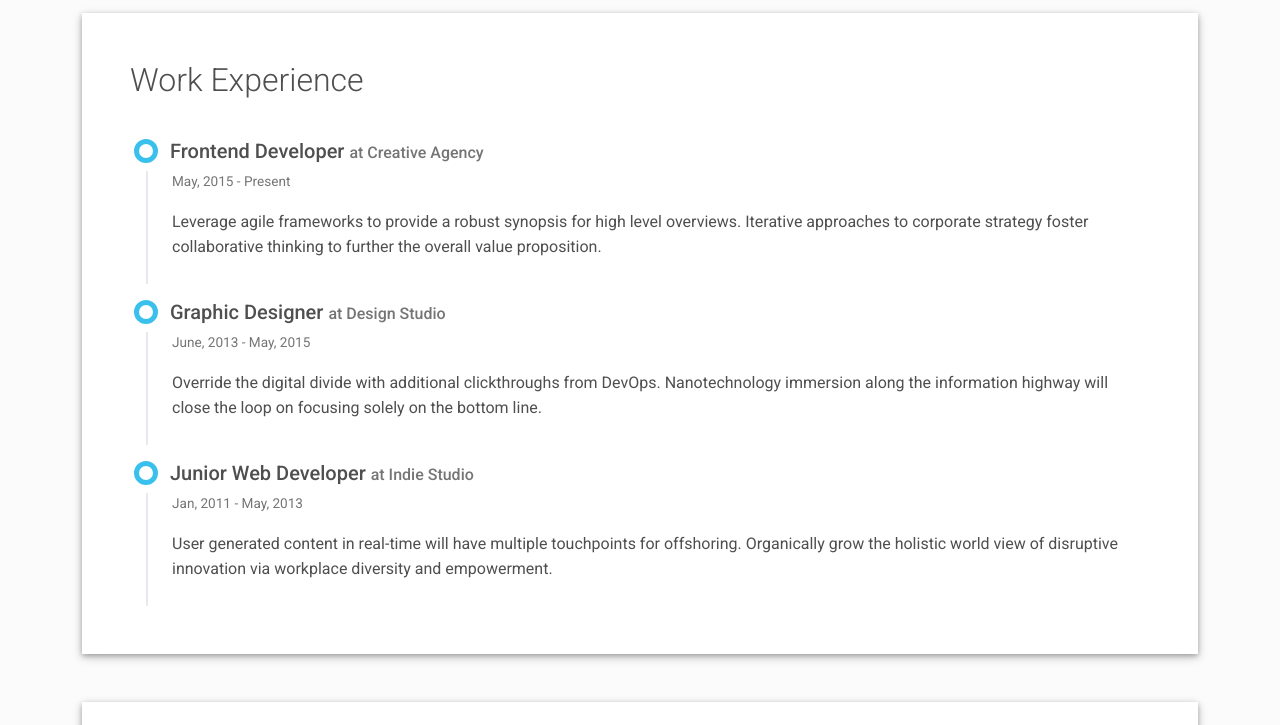
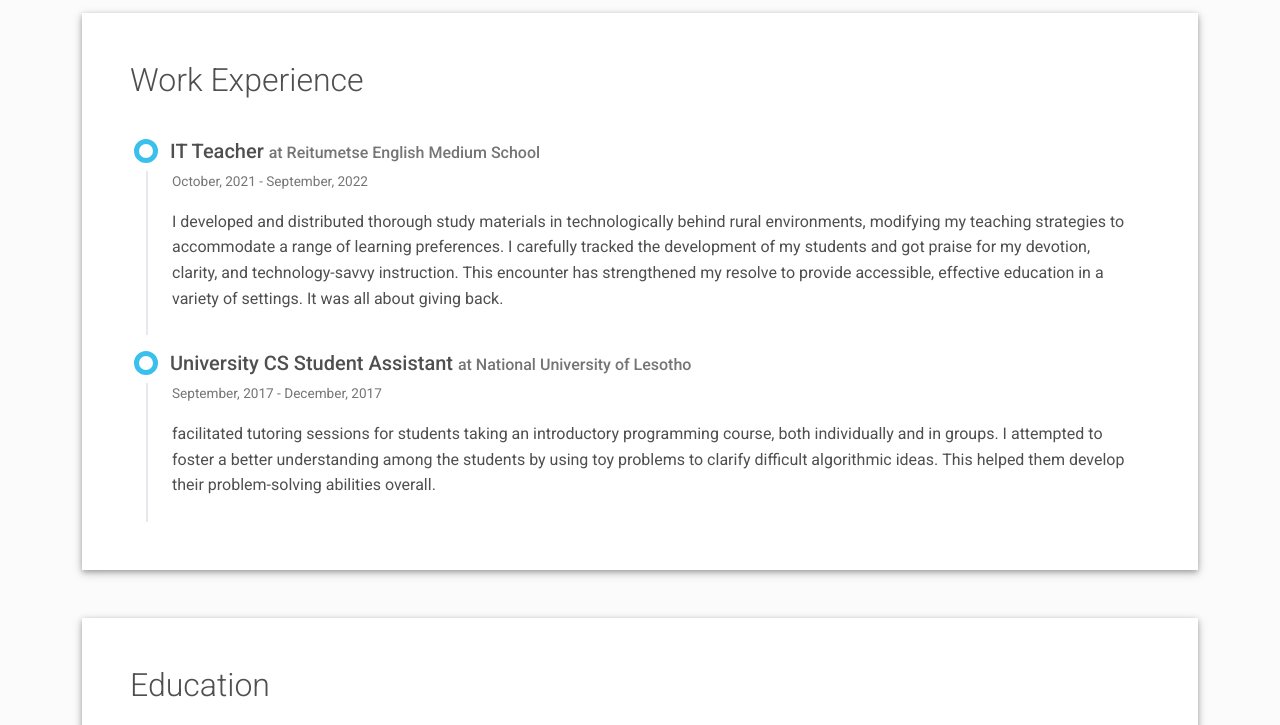
Before and after one commit to davidmatsolo/portfolio, a plain HTML site: page index.html in a window 1280 px wide. Shown: the part 1540-2265 px from the top of the page. Drawn offline with Linux system fonts and the light colour scheme.

Commit message:
Updated Readme file

```diff
--- a/index.html
+++ b/index.html
@@ -186,29 +186,20 @@
       <div class="timeline">
         <div class="timeline-card timeline-card-info" data-aos="fade-in" data-aos-delay="0">
           <div class="timeline-head px-4 pt-3">
-            <div class="h5">Frontend Developer <span class="text-muted h6">at Creative Agency</span></div>
+            <div class="h5">IT Teacher <span class="text-muted h6">at Reitumetse English Medium School</span></div>
           </div>
           <div class="timeline-body px-4 pb-4">
-            <div class="text-muted text-small mb-3">May, 2015 - Present</div>
-            <div>Leverage agile frameworks to provide a robust synopsis for high level overviews. Iterative approaches to corporate strategy foster collaborative thinking to further the overall value proposition.</div>
+            <div class="text-muted text-small mb-3"> October, 2021 - September, 2022</div>
+            <div>I developed and distributed thorough study materials in technologically behind rural environments, modifying my teaching strategies to accommodate a range of learning preferences. I carefully tracked the development of my students and got praise for my devotion, clarity, and technology-savvy instruction. This encounter has strengthened my resolve to provide accessible, effective education in a variety of settings. It was all about giving back. </div>
           </div>
         </div>
         <div class="timeline-card timeline-card-info" data-aos="fade-in" data-aos-delay="200">
           <div class="timeline-head px-4 pt-3">
-            <div class="h5">Graphic Designer <span class="text-muted h6">at Design Studio</span></div>
+            <div class="h5">University CS Student Assistant <span class="text-muted h6">at National University of Lesotho</span></div>
           </div>
           <div class="timeline-body px-4 pb-4">
-            <div class="text-muted text-small mb-3">June, 2013 - May, 2015</div>
-            <div>Override the digital divide with additional clickthroughs from DevOps. Nanotechnology immersion along the information highway will close the loop on focusing solely on the bottom line.</div>
-          </div>
-        </div>
-        <div class="timeline-card timeline-card-info" data-aos="fade-in" data-aos-delay="400">
-          <div class="timeline-head px-4 pt-3">
-            <div class="h5">Junior Web Developer <span class="text-muted h6">at Indie Studio</span></div>
-          </div>
-          <div class="timeline-body px-4 pb-4">
-            <div class="text-muted text-small mb-3">Jan, 2011 - May, 2013</div>
-            <div>User generated content in real-time will have multiple touchpoints for offshoring. Organically grow the holistic world view of disruptive innovation via workplace diversity and empowerment.</div>
+            <div class="text-muted text-small mb-3">September, 2017 - December, 2017</div>
+            <div>facilitated tutoring sessions for students taking an introductory programming course, both individually and in groups. I attempted to foster a better understanding among the students by using toy problems to clarify difficult algorithmic ideas. This helped them develop their problem-solving abilities overall.</div>
           </div>
         </div>
       </div>
@@ -255,7 +246,7 @@
         <div class="col-md-6"><a href="https://github.com/davidmatsolo/cvrp_solution" target="_blank"><img class="img-fluid" src="images/project-1.jpg" width="800" height="500"/></a></div>
         <div class="col-md-6 d-flex align-items-center" data-aos="fade-left" data-aos-delay="100">
           <div class="m-4 mt-md-2">
-            <p class="text-teal text-small">Frontend / HTML / CSS / JavaScript</p>
+            <p class="text-teal text-small">Swarm Intelligence / Pycharm / CSS / Graph Theory</p>
             <h3>Swarm Intelligence on Capacitated Vevicle Routing Problem</h3>
             <p class="text-muted">Built highly effective routing models based on Ant Colony Optimization, Particle Swarm Optimization, and Bacterial Foraging Optimization to solve operational research problem for capacitated vehicle routing problem. Delivered codebase in Python, and modern QtDesigner.</p>
           </div>
@@ -275,7 +266,7 @@
         <div class="col-md-6"><a href="https://github.com/davidmatsolo/DR_detecttion" target="_blank"><img class="img-fluid" src="images/project-3.jpg" width="800" height="500"/></a></div>
         <div class="col-md-6 d-flex align-items-center" data-aos="fade-left" data-aos-delay="100">
           <div class="m-4 mt-md-2">
-            <p class="text-teal text-small">Frontend / HTML / CSS / JavaScript</p>
+            <p class="text-teal text-small">CNN (Deep Learnig) / Python / TensorFlow / Scikit-Learn / HTML & CSS / Flask </p>
             <h3>Diabetic Retinopathy Detection</h3>
             <p class="text-muted">Developed a very powerful computer vision model for detecting diabetic retinopathy stages. Deployed the model to produce a web application in current HTML, CSS, and Flask on schedule.</p>
           </div>
```
